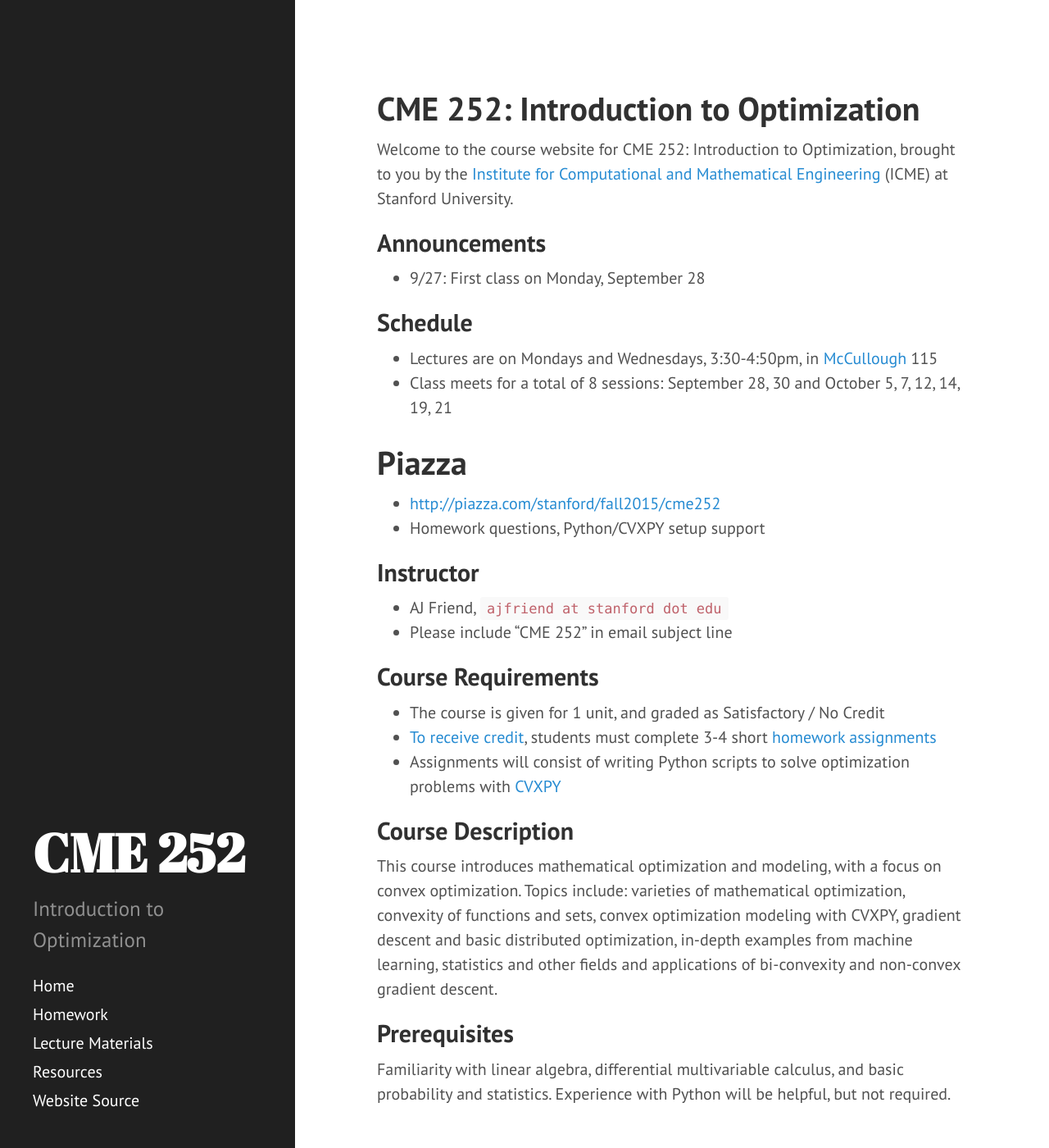
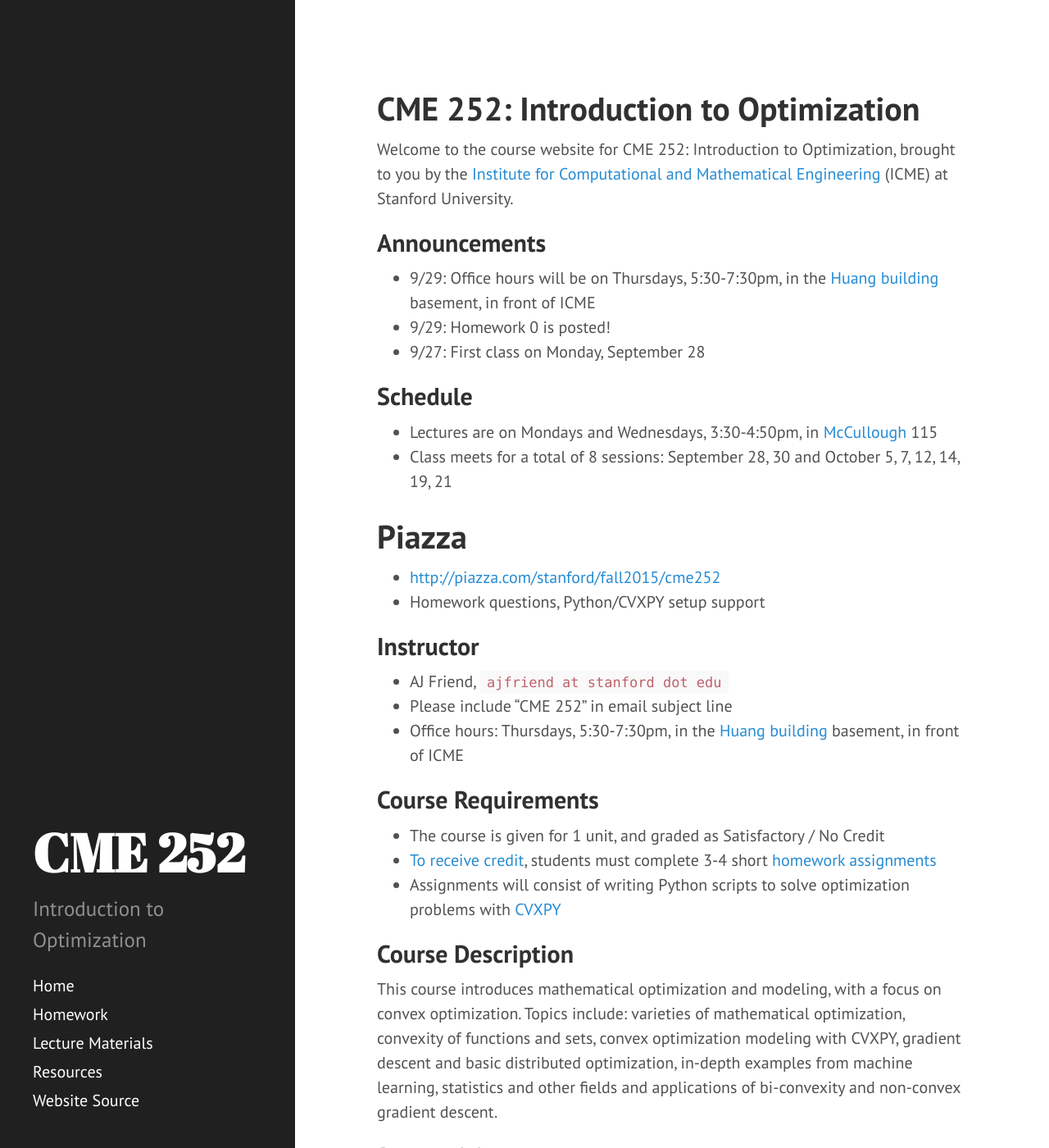
Before and after one commit to ajfriend/cme252, a Jekyll site: the page built from index.md, in a window 1280 px wide and 1400 px high. Shown: the whole window at 82% size. Built offline with Jekyll 4.4.1, drawn with Linux system fonts in a browser that asks for light colours; Markdown is read by kramdown in place of the engine named in the settings.

Commit message:
post hw0

```diff
--- a/index.md
+++ b/index.md
@@ -8,6 +8,8 @@ title: Home
 Welcome to the course website for CME 252: Introduction to Optimization, brought to you by the [Institute for Computational and Mathematical Engineering](https://icme.stanford.edu/) (ICME) at Stanford University.
 
 ## Announcements
+- 9/29: Office hours will be on Thursdays, 5:30-7:30pm, in the [Huang building](https://www.google.com/maps/place/Jen-Hsun+Huang+Engineering+Center/@37.4279167,-122.1742945,18z/data=!3m1!4b1!4m2!3m1!1s0x808fbb2ad1efaf1d:0xe4be58a43178043f) basement, in front of ICME
+- 9/29: Homework 0 is posted!
 - 9/27: First class on Monday, September 28
 
 ## Schedule
@@ -21,6 +23,7 @@ Welcome to the course website for CME 252: Introduction to Optimization, brought
 ## Instructor
 - AJ Friend, `ajfriend at stanford dot edu`
 - Please include "CME 252" in email subject line
+- Office hours: Thursdays, 5:30-7:30pm, in the [Huang building](https://www.google.com/maps/place/Jen-Hsun+Huang+Engineering+Center/@37.4279167,-122.1742945,18z/data=!3m1!4b1!4m2!3m1!1s0x808fbb2ad1efaf1d:0xe4be58a43178043f) basement, in front of ICME
 
 ## Course Requirements
 - The course is given for 1 unit, and graded as Satisfactory / No Credit
```
Also changed, not shown: homework.md (+3 -0 lines).
